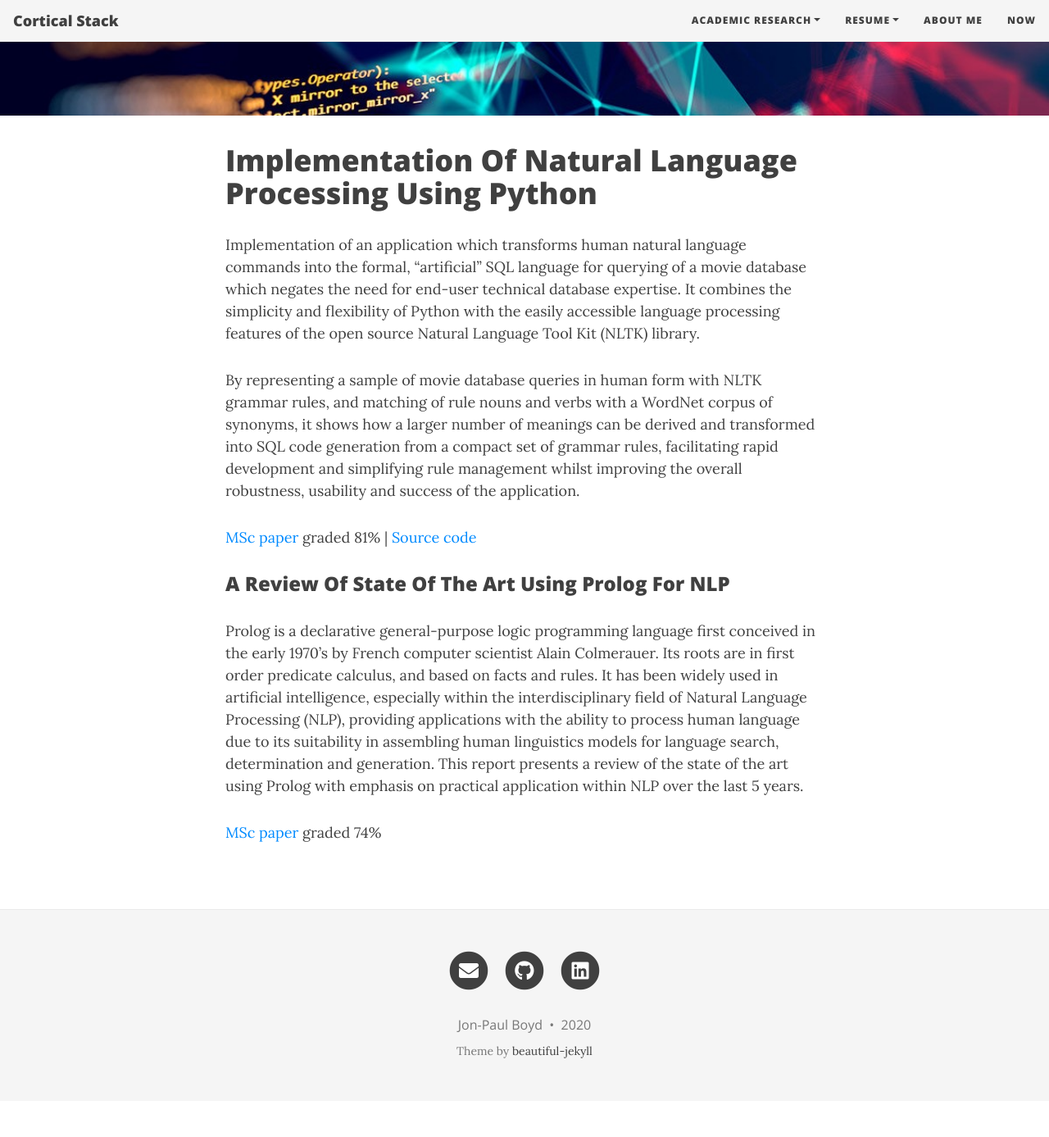
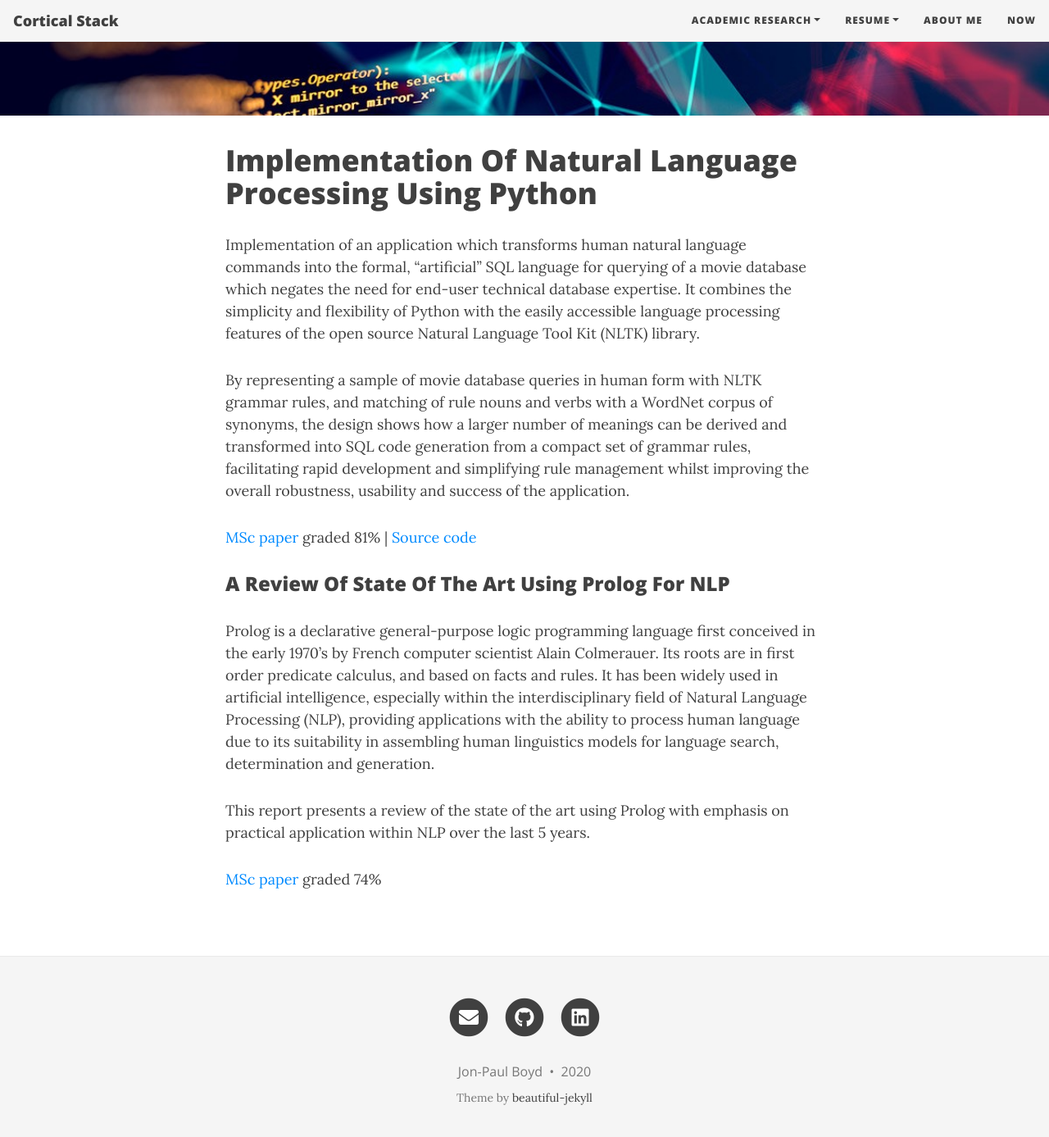
Before and after one commit to corticalstack/corticalstack.github.io, a Jekyll site: the page built from aip.md, in a window 1280 px wide and 1400 px high, scrolled down 522 px. Shown: the top 1387 px of the window at 82% size. Built offline with Jekyll 4.4.1, drawn with Linux system fonts in a browser that asks for light colours; nearby versions of some CDN libraries; before the commit the page ends 1865 px from its top, so only the background shows below that.

Commit message:
Initial wip

```diff
--- a/aip.md
+++ b/aip.md
@@ -11,7 +11,7 @@ the simplicity and flexibility of Python with the easily accessible language pro
 Language Tool Kit (NLTK) library.
 
 By representing a sample of movie database queries in human form with NLTK grammar rules, and matching of rule nouns and
-verbs with a WordNet corpus of synonyms, it shows how a larger number of meanings can be derived and transformed into SQL
+verbs with a WordNet corpus of synonyms, the design shows how a larger number of meanings can be derived and transformed into SQL
 code generation from a compact set of grammar rules, facilitating rapid development and simplifying rule management whilst
 improving the overall robustness, usability and success of the application.
 
@@ -23,7 +23,9 @@ Prolog is a declarative general-purpose logic programming language first conceiv
 scientist Alain Colmerauer. Its roots are in first order predicate calculus, and based on facts and rules. It has been
 widely used in artificial intelligence, especially within the interdisciplinary field of Natural Language Processing (NLP),
 providing applications with the ability to process human language due to its suitability in assembling human linguistics
-models for language search, determination and generation. This report presents a review of the state of the art using
-Prolog with emphasis on practical application within NLP over the last 5 years.
+models for language search, determination and generation.
+
+This report presents a review of the state of the art using  Prolog with emphasis on practical application within NLP
+over the last 5 years.
 
 [MSc paper](https://docs.google.com/viewer?url=https://github.com/corticalstack/corticalstack.github.io/raw/master/docs/aip/State of the Art using Prolog.pdf) graded 74%
```
